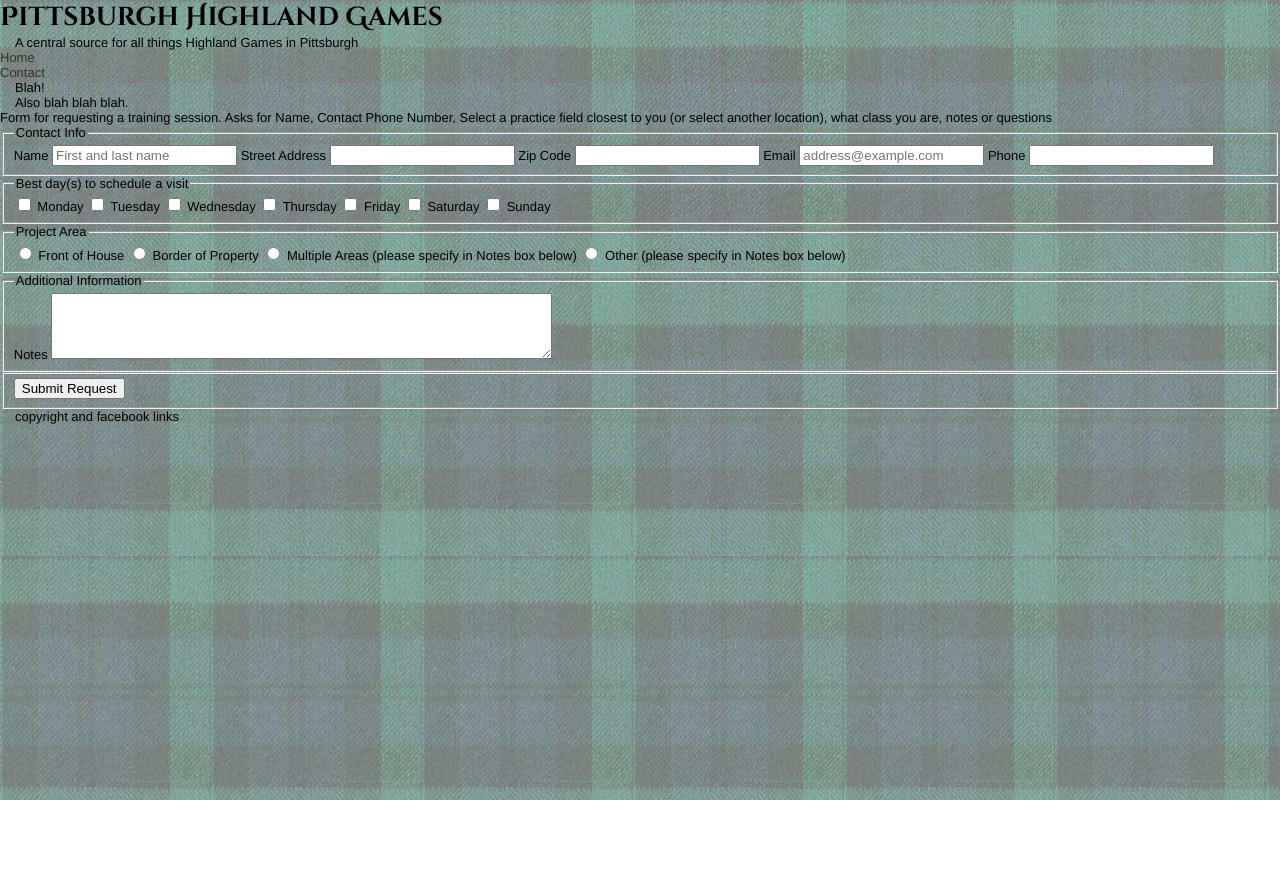
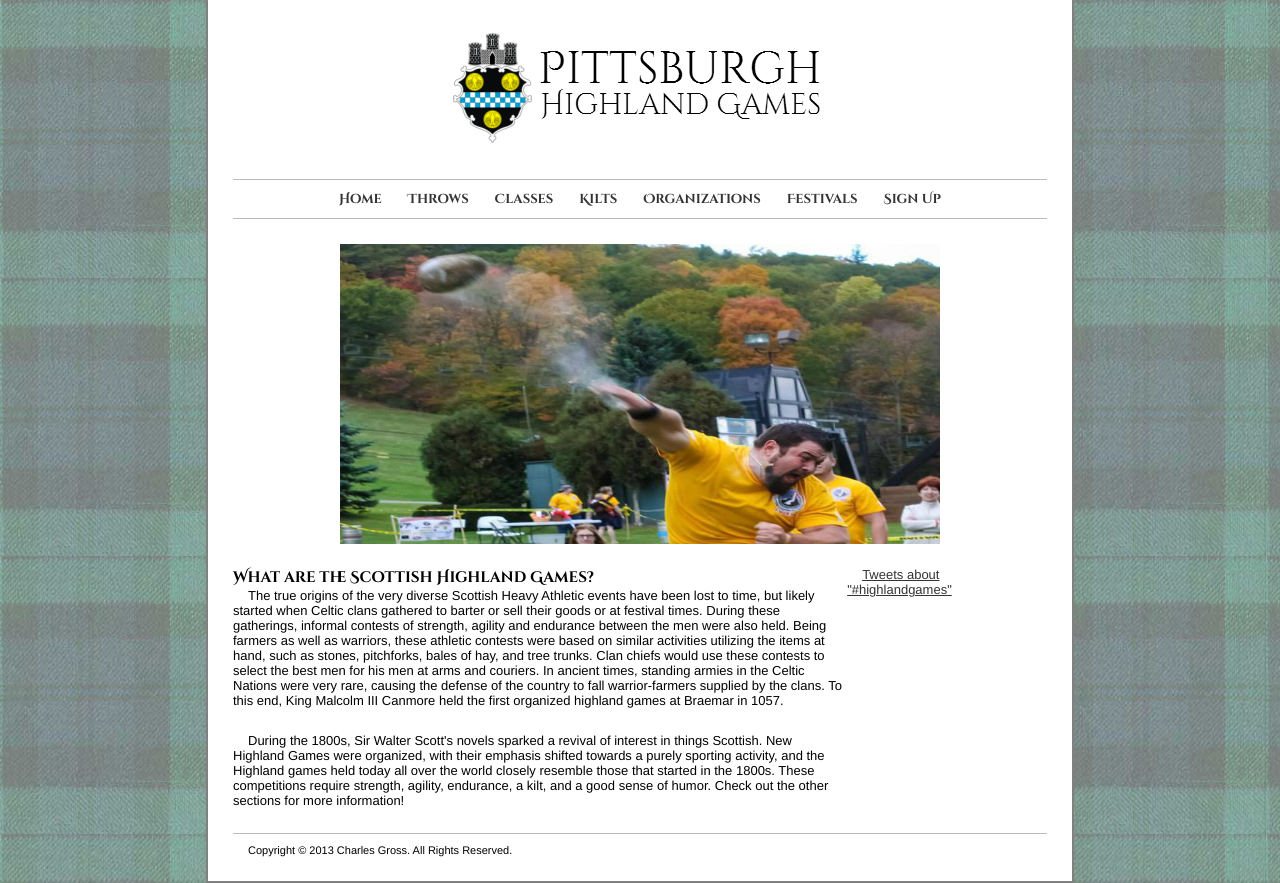
Before and after one commit to cmgross/INFS2150, a plain HTML site: page INFS2150/contact.html in a window 1280 px wide. Before the commit the page ends 800 px from the top, so only its background shows below. Drawn offline with Linux system fonts and the light colour scheme.

```diff
--- a/INFS2150/contact.html
+++ b/INFS2150/contact.html
@@ -1,126 +1,67 @@
 <!DOCTYPE html>
-<html class="no-js">
+<html>
 <head>
     <meta charset="utf-8" />
     <meta name="description" content="Pittsburgh's resource for the Scottish Highland Games." />
     <meta name="viewport" content="width=device-width, initial-scale=1.0" />
-    <title>Pittsburgh Highland Games</title>
+    <title>Pittsburgh Highland Games - Sign Up</title>
     <link rel="stylesheet" type="text/css" media="screen" href="desktop.css" />
-    <!--<link rel="stylesheet" type="text/css" media="print" href="mrsprint.css" />-->
     <link rel="shortcut icon" href="favicon.ico" />
     <script src="scripts/modernizr-1.6.min.js"></script>
     <!--[if lt IE 9]>
       <script src="scripts/semantic.js"></script>
     <![endif]-->
-
 </head>
-<body>
-    <div id="box">
-        <header>
-            <h1>Pittsburgh Highland Games</h1>
-            <p id="affiliation">A central source for all things Highland Games in Pittsburgh</p>
+<body onload="generateMenu();">
+    <div id="wrapper">
+        <header id="header">
+            <a href="index.html"><img src="images/PittsburghHighlandGamesLogo.png" alt="Pittsburgh Highland Games and city crest" /></a>
         </header>
-        <nav>
+        <nav id="navbar">
             <ul id="mainnav">
-                <li><a href="index.html">Home</a></li>
-                <li><a href="contact.html">Contact</a></li>
+                <!-- menu is written automatically using javascript to avoid changing menu in multiple places -->
             </ul>
         </nav>
-        <article>
-            <p id="main">Blah!</p>
-            <p>Also blah blah blah.</p>
-            Form for requesting a training session.
-            Asks for Name, Contact Phone Number, Select a practice field closest to you (or select another location), what class you are,
-            notes or questions
-            <form>
-                <fieldset id="contactinfo">
-                    <legend>Contact Info</legend>
-                    <label for="nameinput">
-                        Name
-                        <input type="text" id="nameinput" name="name" placeholder="First and last name" />
-                    </label>
-                    <label for="addrinput">
-                        Street Address
-                        <input type="text" id="addrinput" name="address" />
-                    </label>
-                    <label for="zipinput">
-                        Zip Code
-                        <input type="text" id="zipinput" name="zip" />
-                    </label>
-                    <label for="emailinput">
-                        Email
-                        <input type="email" id="emailinput" name="email" placeholder="address@example.com" />
-                    </label>
-                    <label for="phoneinput">
-                        Phone
-                        <input type="text" id="phoneinput" name="phone" />
-                    </label>
-                </fieldset>
-                <fieldset id="timinginfo">
-                    <legend>Best day(s) to schedule a visit</legend>
-                    <label for="monday">
-                        <input type="checkbox" id="monday" name="days" value="Monday" />
-                        Monday
-                    </label>
-                    <label for="tuesday">
-                        <input type="checkbox" id="tuesday" name="days" value="Tuesday" />
-                        Tuesday
-                    </label>
-                    <label for="wednesday">
-                        <input type="checkbox" id="wednesday" name="days" value="Wednesday" />
-                        Wednesday
-                    </label>
-                    <label for="thursday">
-                        <input type="checkbox" id="thursday" name="days" value="thursday" />
-                        Thursday
-                    </label>
-                    <label for="friday">
-                        <input type="checkbox" id="friday" name="days" value="Friday" />
-                        Friday
-                    </label>
-                    <label for="saturday">
-                        <input type="checkbox" id="saturday" name="days" value="Saturday" />
-                        Saturday
-                    </label>
-                    <label for="sunday">
-                        <input type="checkbox" id="sunday" name="days" value="Sunday" />
-                        Sunday
-                    </label>
-                </fieldset>
-                <fieldset id="jobtype">
-                    <legend>Project Area</legend>
-                    <label for="front">
-                        <input type="radio" id="front" name="area" value="House front" />
-                        Front of House
-                    </label>
-                    <label for="border">
-                        <input type="radio" id="border" name="area" value="Border" />
-                        Border of Property
-                    </label>
-                    <label for="multiple">
-                        <input type="radio" id="multiple" name="area" value="Multiple" />
-                        Multiple Areas (please specify in Notes box below)
-                    </label>
-                    <label for="other">
-                        <input type="radio" id="other" name="area" value="Other" />
-                        Other (please specify in Notes box below)
-                    </label>
-                </fieldset>
-                <fieldset id="additionalinfo">
-                    <legend>Additional Information</legend>
-                    <label for="notes">
-                        Notes
-                        <textarea id="notes" name="notes" rows="4" cols="60"></textarea>
-                    </label>
-                </fieldset>
-                <fieldset id="submitbutton">
-                    <input type="submit" id="submit" value="Submit Request" />
-                </fieldset>
-            </form>
+        <article class="pagecontent">
+            <section>
+                <figure class="center">
+                    <img src="images/carouselBraemar.jpg" id="PictureBox" width="600" height="300" alt="People wearing kilts and throwing stones and trees" />
+                    <figcaption id="CaptionBox" class="caption"></figcaption>
+                </figure>
+            </section>
+            <section>
+                <div class="column leftcolumn">
+                    <h1>What are the Scottish Highland Games?</h1>
+                    <p class="bottomspacer">
+                        The true origins of the very diverse Scottish Heavy Athletic events have been lost to time, but likely started when Celtic
+                        clans gathered to barter or sell their goods or at festival times. During these gatherings, informal contests of strength, agility and endurance between the men were also held.
+                        Being farmers as well as warriors, these athletic contests were based on similar activities utilizing the items at hand, such as stones, pitchforks, bales of hay, and tree trunks.
+                        Clan chiefs would use these contests to select the best men for his men at arms and couriers.
+                        In ancient times, standing armies in the Celtic Nations were very rare, causing the defense of the country to fall warrior-farmers supplied by the clans.
+                        To this end, King Malcolm III Canmore held the first organized highland games at Braemar in 1057.
+                    </p>
+                    <p>
+                        During the 1800s, Sir Walter Scott's novels sparked a revival of interest in things Scottish.
+                        New Highland Games were organized, with their emphasis shifted towards a purely sporting activity, and the Highland games held today all over the world closely resemble those that started in the 1800s.
+                        These competitions require strength, agility, endurance, a kilt, and a good sense of humor.
+                        Check out the other sections for more information!
+                    </p>
+                </div>
+                <p class="twitter-widget column">
+                    <a class="twitter-timeline" href="https://twitter.com/search?q=%23highlandgames" data-widget-id="399340910825054208">Tweets about "#highlandgames"</a>
+                </p>
+            </section>
         </article>
-        <footer>
-            <p id="contact">copyright and facebook links</p>
+        <footer id="footer">
+            <p class="left">Copyright &copy; 2013 Charles Gross. All Rights Reserved.</p>
+            <p class="right fb-like" data-href="https://www.facebook.com/Ligonier.Highland.Games" data-layout="button_count" data-action="like" data-show-faces="false" data-share="false"></p>
+            <p>&nbsp;</p>
         </footer>
     </div>
+    <!--scripts incldued here for faster loading-->
+    <script src="scripts/scripts.js"></script>
+    <script src="scripts/twitter.js"></script>
+    <script src="scripts/facebook.js"></script>
+    <script src="scripts/slideshow.js"></script>
 </body>
 </html>
```
Also changed, not shown: 1 other file.
